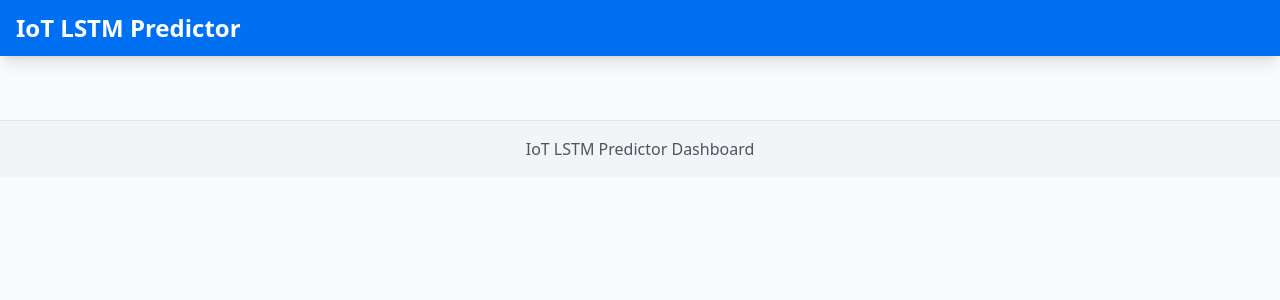
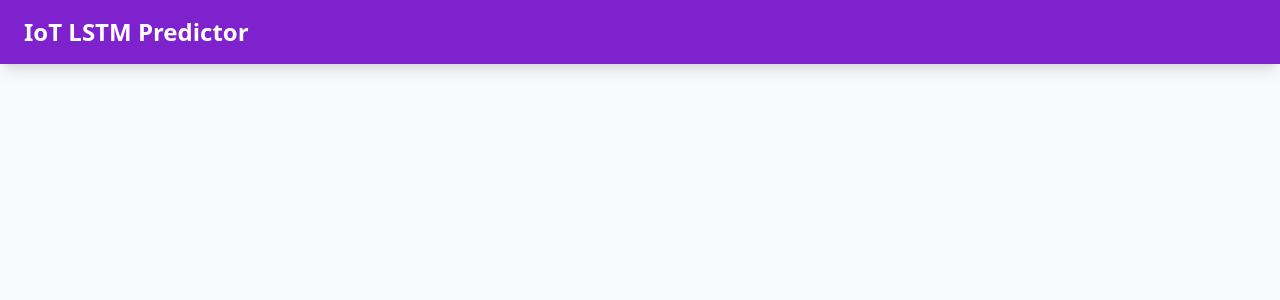
Before and after one commit to Ferocious-0xide/iot-lstm-predictor, a FastAPI app: template app/templates/base.html in a window 1280 px wide. Shown: the top 300 px of the page. Run offline with FastAPI, Linux system fonts and the light colour scheme; the template is opened without the code that fills it, so the values that code supplies are empty; some libraries are stand-ins or nearby versions.

Commit message:
adding style

```diff
--- a/app/templates/base.html
+++ b/app/templates/base.html
@@ -9,23 +9,11 @@
    <script src="https://unpkg.com/htmx.org@1.9.10"></script>
    <!-- Tailwind CSS -->
    <script src="https://cdn.tailwindcss.com"></script>
-    <!-- Optional: Tailwind Config -->
-    <script>
-        tailwind.config = {
-            theme: {
-                extend: {
-                    colors: {
-                        primary: '#0070f3',
-                    }
-                }
-            }
-        }
-    </script>
 </head>
 <body class="bg-gray-50 min-h-screen">
    <!-- Navigation -->
-    <nav class="bg-primary shadow-lg">
-        <div class="container mx-auto px-4 py-3">
+   <nav class="bg-purple-700 shadow-lg">
+       <div class="container mx-auto px-6 py-4">
            <h1 class="text-2xl font-bold text-white">IoT LSTM Predictor</h1>
        </div>
    </nav>
@@ -34,12 +22,5 @@
    <main class="container mx-auto px-4 py-8">
        {% block content %}{% endblock %}
    </main>
-
-    <!-- Footer -->
-    <footer class="bg-gray-100 border-t mt-auto">
-        <div class="container mx-auto px-4 py-4 text-center text-gray-600">
-            <p>IoT LSTM Predictor Dashboard</p>
-        </div>
-    </footer>
 </body>
 </html>
```
Lines whose indentation alone changed are shown as unchanged.
